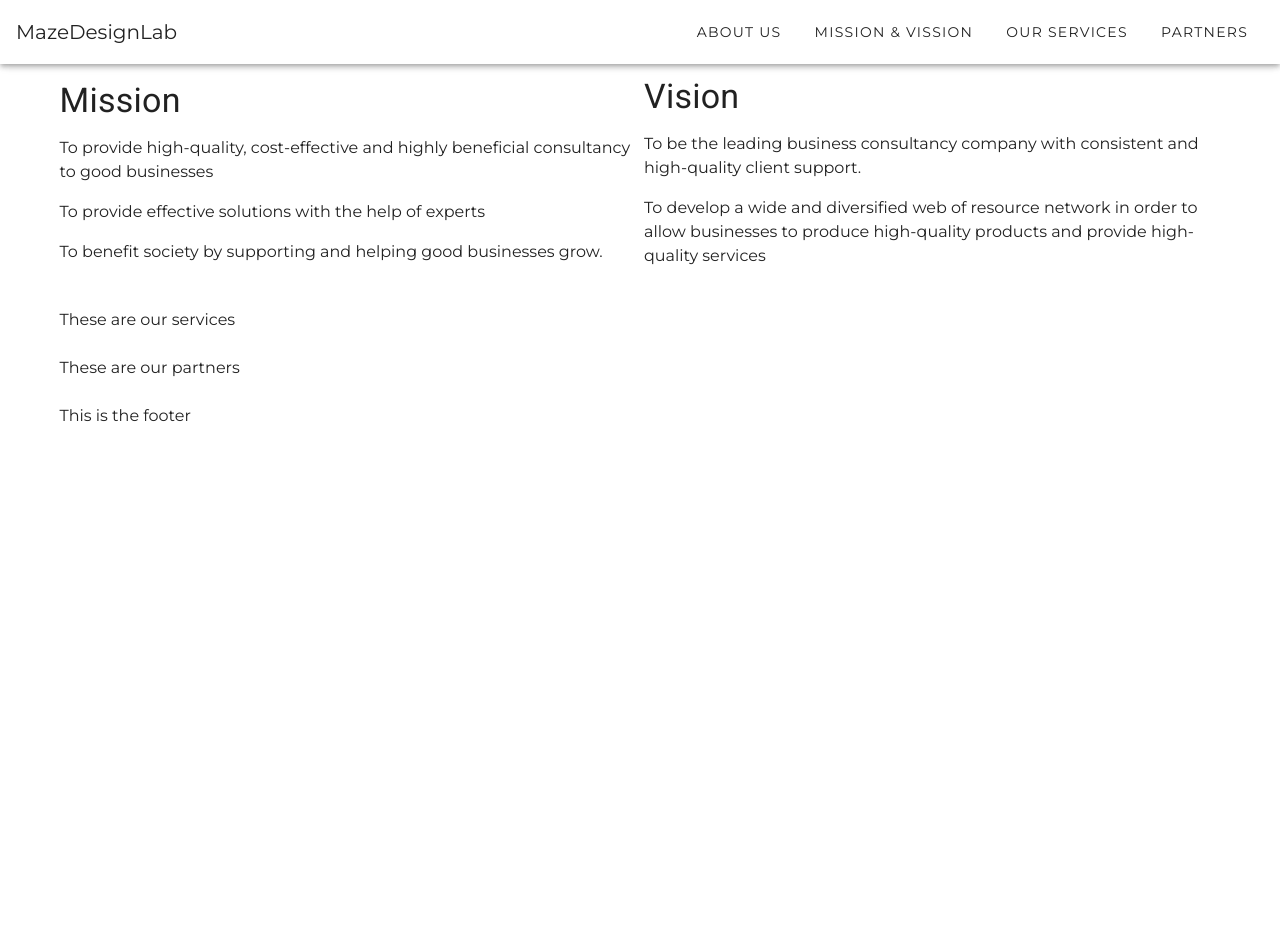
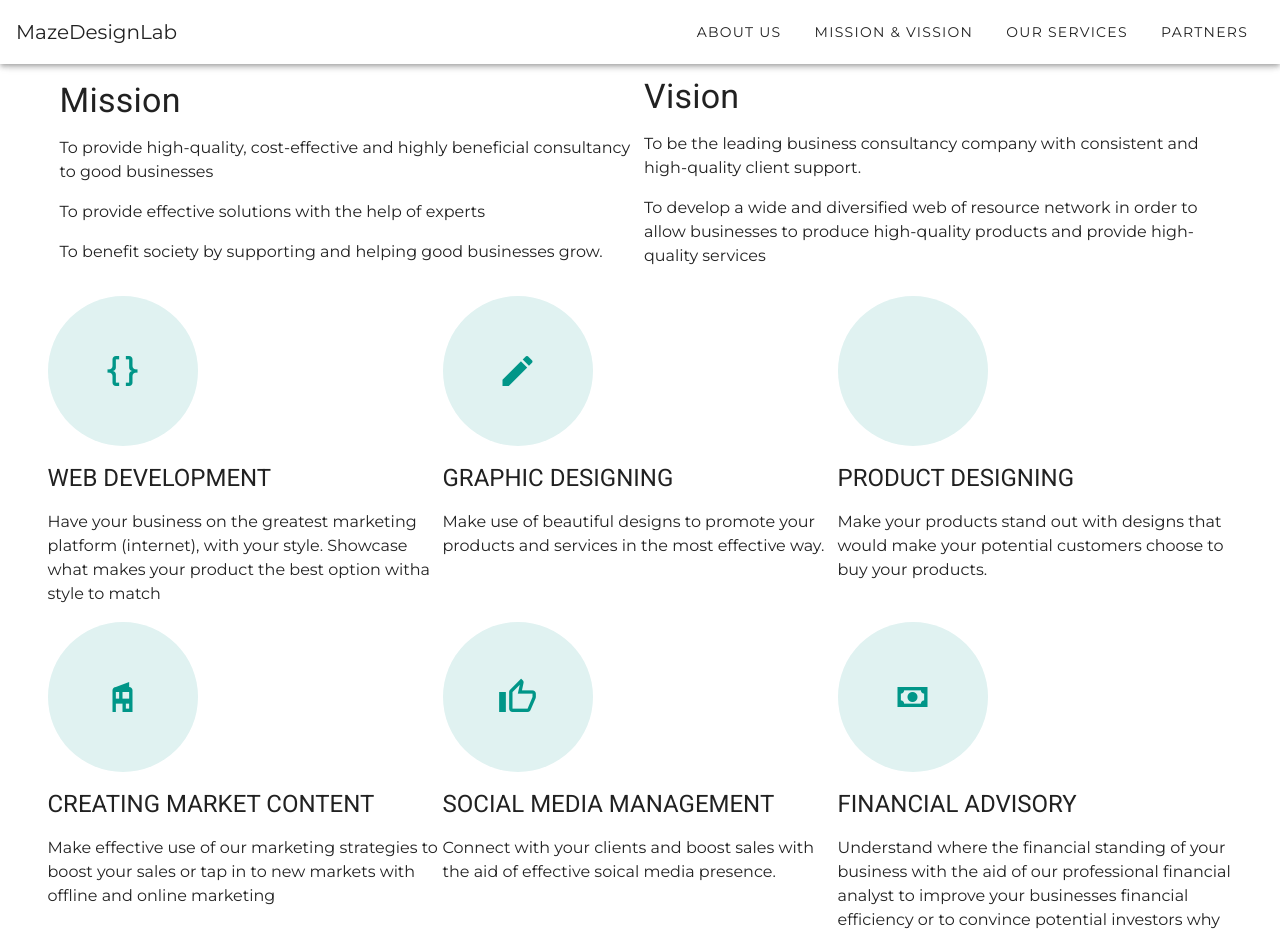
Before and after one commit to hbbolaji/mazedesignlabs, a Vue app: page /about in a window 1280 px wide. Shown: the top 935 px of the page. Before the commit the page ends 800 px from the top, so only its background shows below. Built offline with nearby package versions, Linux system fonts and the light colour scheme.

Commit message:
feat(home): services added

```diff
--- a/src/components/Services.vue
+++ b/src/components/Services.vue
@@ -1,6 +1,16 @@
 <template>
   <v-container>
-    These are our services
+    <v-layout row wrap justify-center>
+      <v-flex justify-center xs12 md4 v-for="(service, index) in services" :key="index">
+        <div>
+          <v-avatar color="teal lighten-5" size="150" class="text-center mb-4">
+            <v-icon x-large color="teal">{{service.icon}}</v-icon>
+          </v-avatar>
+          <h2 class="headline mb-4 text-xs-center">{{service.title}}</h2>
+          <p>{{service.content}}</p>
+        </div>
+      </v-flex>
+    </v-layout>
   </v-container>
 </template>
 
@@ -9,7 +19,14 @@ export default {
   name: 'service',
   data() {
     return {
-
+      services: [
+        { icon: 'mdi-code-braces', title: 'WEB DEVELOPMENT', content: 'Have your business on the greatest marketing platform (internet), with your style. Showcase what makes your product the best option witha style to match', },
+        { icon: 'mdi-pencil', title: 'GRAPHIC DESIGNING', content: 'Make use of beautiful designs to promote your products and services in the most effective way.', },
+        { icon: 'mdi-desktop-mac', title: 'PRODUCT DESIGNING', content: 'Make your products stand out with designs that would make your potential customers choose to buy your products.', },
+        { icon: 'mdi-home-modern', title: 'CREATING MARKET CONTENT', content: 'Make effective use of our marketing strategies to boost your sales or tap in to new markets with offline and online marketing', },
+        { icon: 'mdi-thumb-up-outline', title: 'SOCIAL MEDIA MANAGEMENT', content: 'Connect with your clients and boost sales with the aid of effective soical media presence.', },
+        { icon: 'mdi-cash', title: 'FINANCIAL ADVISORY', content: 'Understand where the financial standing of your business with the aid of our professional financial analyst to improve your businesses financial efficiency or to convince potential investors why your business is on a course to succeed', },
+      ],
     }
   },
 }
```
Also changed, not shown: src/components/About.vue (added).
